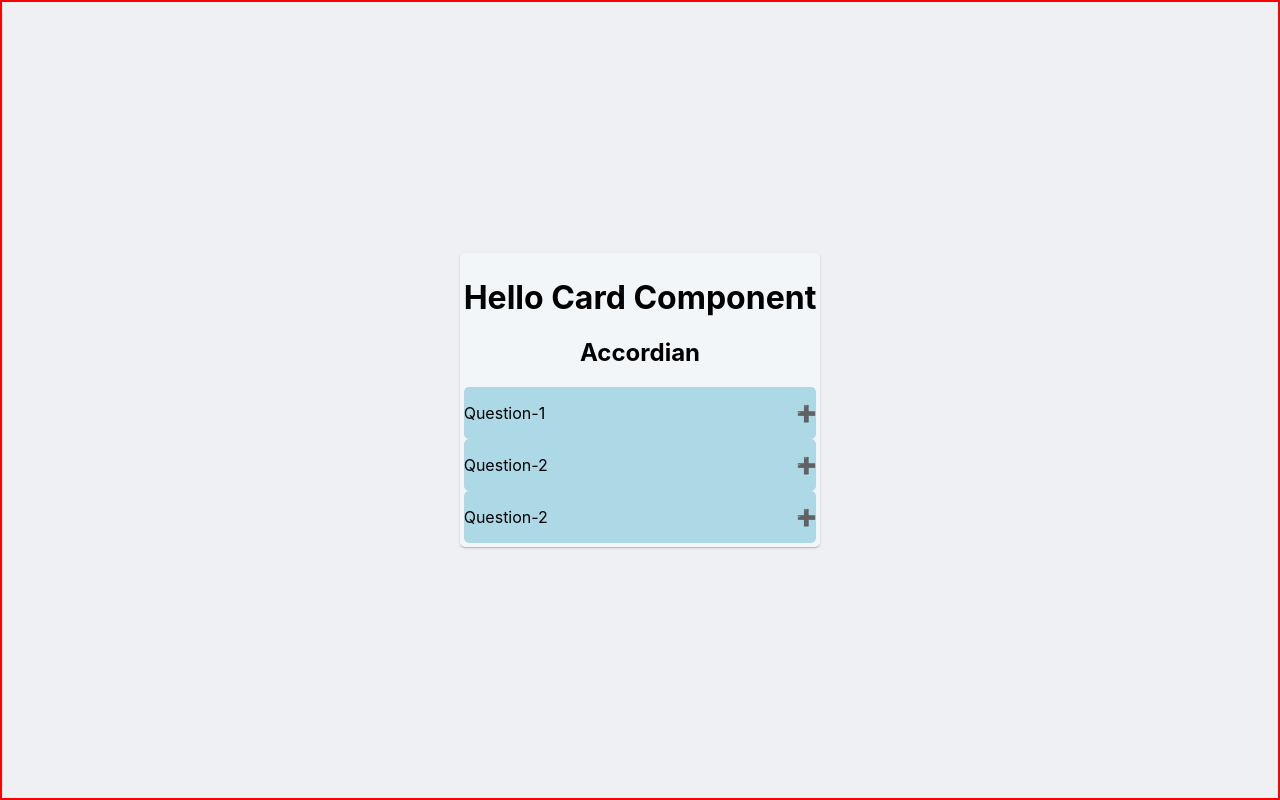
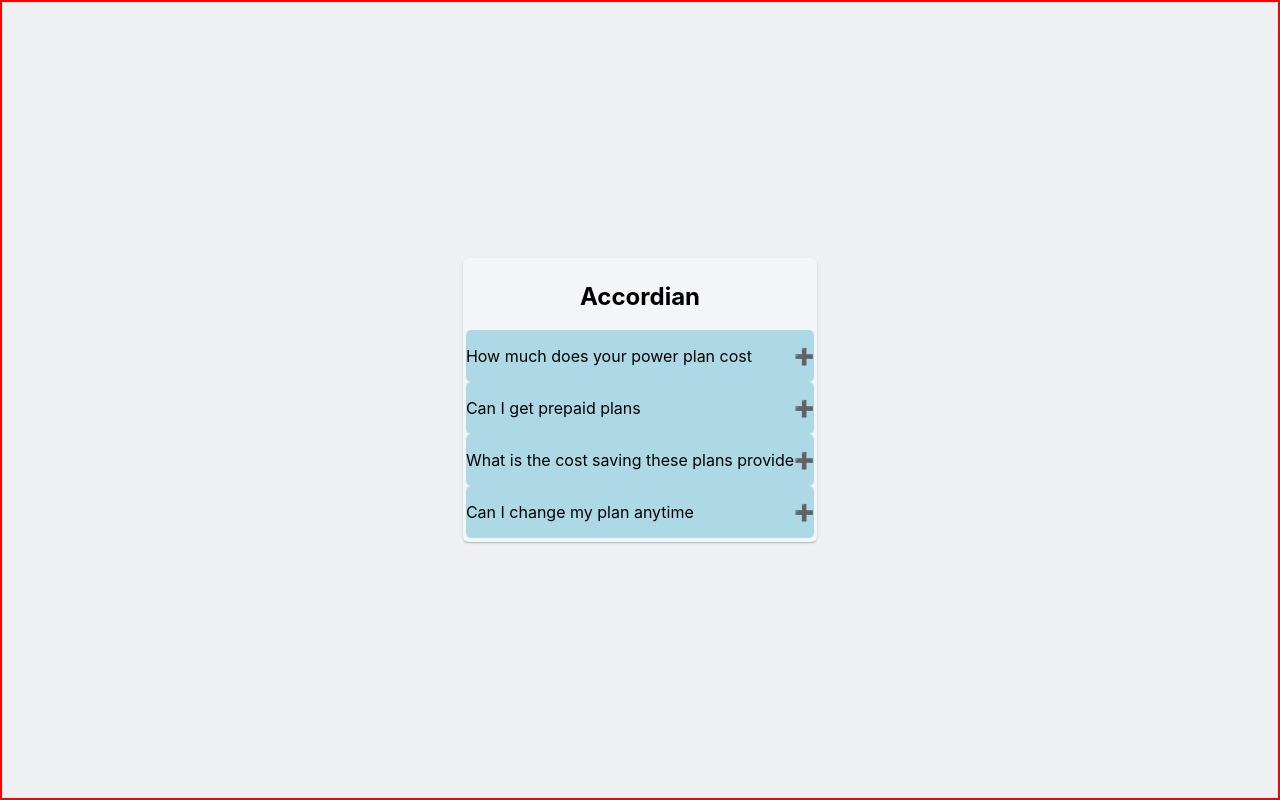
Before and after one commit to upender007/power-plan, a React (Create React App) app: page / in a window 1280 px wide. Built offline with nearby package versions, Linux system fonts and the light colour scheme.

Commit message:
improves areas for localization

```diff
--- a/src/App.js
+++ b/src/App.js
@@ -1,16 +1,26 @@
 import './DropDown.css';
 import mockServer from './__mocks__/mockServers';
+import * as de from './localization/de-DE';
+import * as en from './localization/en-GB';
 import './App.scss';
 import PowerPlanRegisterUser from "./containers/PowerPlanRegisterUser"
 
 mockServer();
 
 function App() {
+  const currentLocale = localStorage.getItem('locale');
+  console.log(en.AccordianData)
+  let localization = {};
+  if (currentLocale === 'de') {
+    localization = de;
+  } else {
+    localization = en;
+  }
   return (
     <div className="App">
-        <>
-           <PowerPlanRegisterUser/>
-        </>
+      <>
+        <PowerPlanRegisterUser localization={localization} />
+      </>
     </div>
   );
 }
--- a/src/Components/Accordian/AccordianData.js
+++ /dev/null
@@ -1,18 +0,0 @@
-const AccordianData = [
-    {
-        id:1,
-        question:"Question-1",
-        answer:"Answer-1"
-    },
-    {
-        id:2,
-        question:"Question-2",
-        answer:"Answer-2"
-    },
-    {
-        id:3,
-        question:"Question-2",
-        answer:"Answer-3"
-    },
-]
-export {AccordianData};
--- a/src/containers/PowerPlanRegisterUser.js
+++ b/src/containers/PowerPlanRegisterUser.js
@@ -1,31 +1,17 @@
 import React, { useEffect } from "react";
 import CardComponent from "../components/CardComponent";
-import styles from "../assets/Styles/style.scss"
-import Accordian from "../components/Accordian/Accordian";
+import Accordion from "../components/Accordion";
 
-export default function Body(){
-    // sample way to use
-    // useEffect(()=>{
-    //     fetch('/api/username',{
-    //         method: 'POST',
-    //         headers: {
-    //           'Accept': 'application/json',
-    //           'Content-Type': 'application/json'
-    //         },
-    //         body: JSON.stringify({name: 'johndoe'})
-    //       }).then((response)=>response.json()).then((json) => console.log(json));
-    // },[])
+export default function PowerPlanRegisterUser(props){
+    const {localization} = props;
 
-    // useEffect(()=>{
-    //     fetch('/api/plans').then((response)=>response.json()).then((json) => console.log(json));
-    // },[])
     return(
         <>
+        {localization &&
             <CardComponent className = "cardbox">
-                   <h1>Hello Card Component</h1>
-                   <Accordian/>
+                   <Accordion data= {localization.AccordianData}/>
             </CardComponent>
-
+        }
         </>
     );
 }
--- /dev/null
+++ b/src/localization/de-DE/accordion.js
@@ -0,0 +1,23 @@
+const AccordianData = [
+    {
+        id: 1,
+        question: "How much does your power plan cost",
+        answer: "It depends from the plan you choose, your requirements as whole"
+    },
+    {
+        id: 2,
+        question: "Can I get prepaid plans",
+        answer: "Sorry, as of now only postpaid plans are available"
+    },
+    {
+        id: 3,
+        question: "What is the cost saving these plans provide",
+        answer: "The benefits usually depends on the plan you choose, for example a night plan with help a person save money, who do much housework after returning from work."
+    },
+    {
+        id: 4,
+        question: "Can I change my plan anytime",
+        answer: "Yes, please feel free to change your plan anytime"
+    },
+]
+export { AccordianData };
--- /dev/null
+++ b/src/localization/de-DE/index.js
@@ -0,0 +1,4 @@
+import {AccordianData} from './accordion';
+export {
+    AccordianData
+}
--- /dev/null
+++ b/src/localization/en-GB/accordion.js
@@ -0,0 +1,23 @@
+const AccordianData = [
+    {
+        id: 1,
+        question: "How much does your power plan cost",
+        answer: "It depends from the plan you choose, your requirements as whole"
+    },
+    {
+        id: 2,
+        question: "Can I get prepaid plans",
+        answer: "Sorry, as of now only postpaid plans are available"
+    },
+    {
+        id: 3,
+        question: "What is the cost saving these plans provide",
+        answer: "The benefits usually depends on the plan you choose, for example a night plan with help a person save money, who do much housework after returning from work."
+    },
+    {
+        id: 4,
+        question: "Can I change my plan anytime",
+        answer: "Yes, please feel free to change your plan anytime"
+    },
+]
+export { AccordianData };
--- /dev/null
+++ b/src/localization/en-GB/index.js
@@ -0,0 +1,4 @@
+import {AccordianData} from './accordion';
+export {
+    AccordianData
+}
```
Also changed, not shown: src/Components/Accordion/index.js (renamed from src/Components/Accordian/Accordian.js, +4 -4 lines), src/Components/Accordion/style.scss (renamed from src/Components/Accordian/Accordian.scss).
